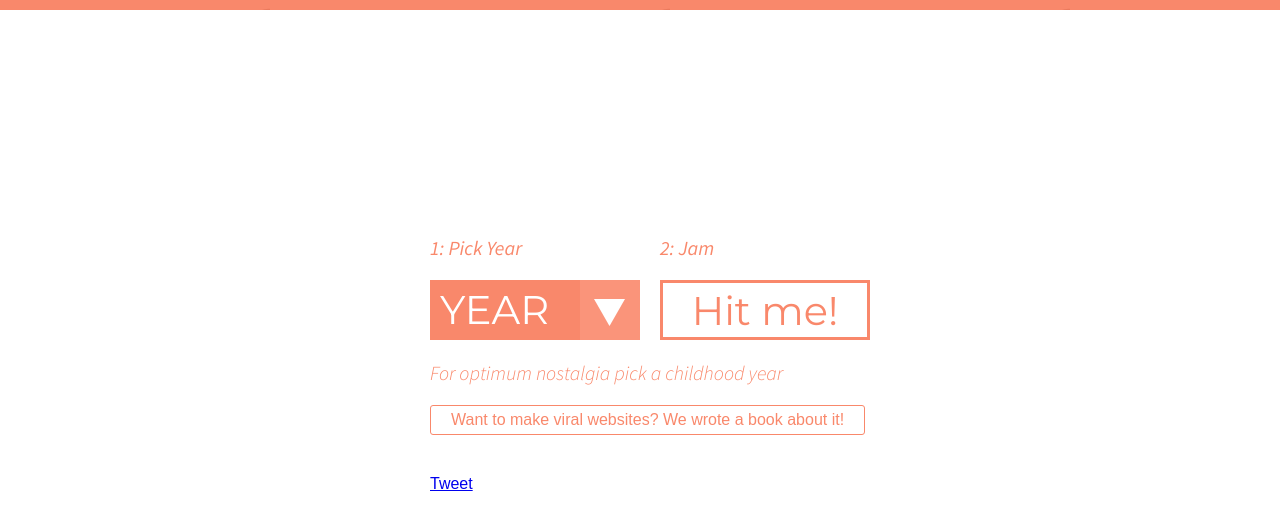
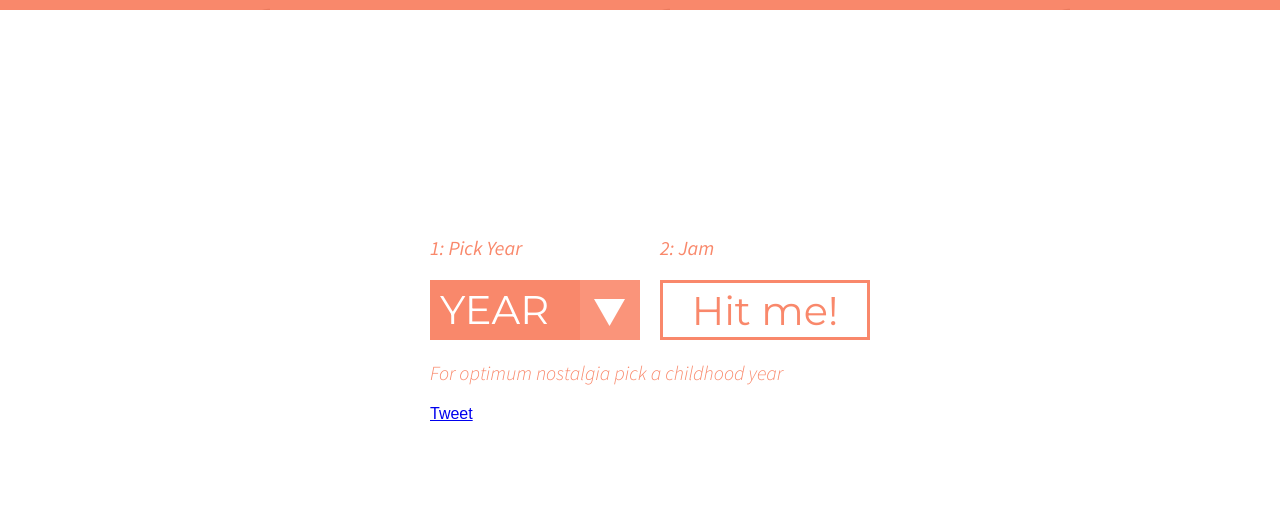
Before and after one commit to EliotSlevin/NostalgiaMachine, a plain HTML site: page index.html in a window 1280 px wide. Shown: the part 190-720 px from the top of the page. Drawn offline with Linux system fonts and the light colour scheme; a script that the page names is missing.

Commit message:
Remove test

```diff
--- a/index.html
+++ b/index.html
@@ -111,7 +111,6 @@
 				</div>
 				<label id="note">For optimum nostalgia pick a childhood year</label>
 
-				<a href="http://learnux.design/viral-ux.html" class="plug">Want to make viral websites? We wrote a book about it!</a>
 
 			</form>
 
```
